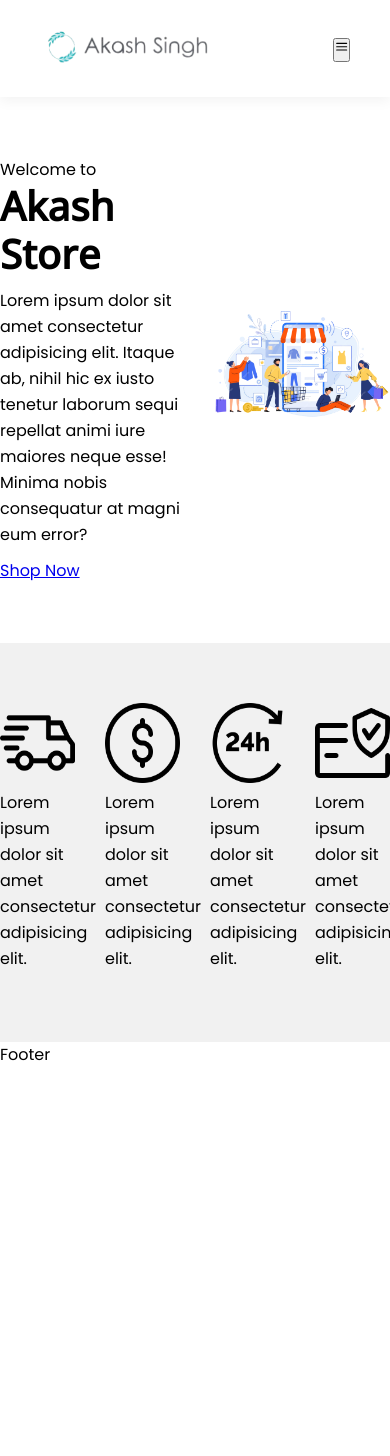
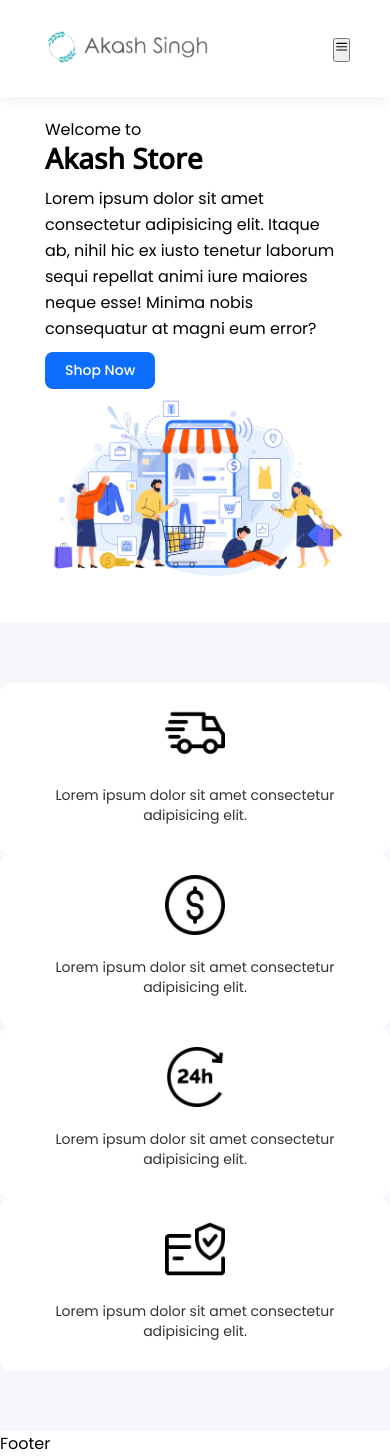
Before and after one commit to AkashThakur14/Ecommerce, a React (Vite) app: page / in a window 390 px wide. Shown: the top 1456 px of the page. Before the commit the page ends 1067 px from the top, so only its background shows below. Built offline with nearby package versions, Linux system fonts and the light colour scheme.

Commit message:
responsive

```diff
--- a/src/App.css
+++ b/src/App.css
@@ -1,25 +1,88 @@
 @import url('https://fonts.googleapis.com/css2?family=Open+Sans:ital,wght@0,480;1,480&family=Poppins:wght@400;500;600;700;800&display=swap');
+
 *{
   box-sizing: border-box;
   margin: 0;
   padding: 0;
 }
-h1,h2,h3,h4{font-family: "Open Sans", sans-serif;}
-*:not(i,h1,h2,h3,h4){font-family: "Poppins", sans-serif;}
-.pt-60{padding-top: 60px;}
-.pb-60{padding-bottom: 60px;}
-.main-heading{font-size: 40px;line-height: 120%;margin: 0 0 10px;}
-.bg-dark{background: #f1f1f1;}
-.container{max-width: 1440px;margin: 0 auto;width: 100%;}
-.row{display: flex;flex-wrap: wrap;margin: 0 -15px;}
-.row>div{padding-left:15px;padding-right:15px;}
-.col-50{width: 50%;max-width: 50%;flex: 0 0 50%;}
-.col-25{width: 25%;max-width: 25%;flex: 0 0 25%;}
-p{font-size: 16px;line-height: 26px;margin: 0 0 10px;}
-figure img{max-width: 100%;}
-.align-items-center{align-items: center;}
-.justify-content-center{justify-content: center;}
-.justify-content-between{justify-content: space-between;}
+
+h1,h2,h3,h4 {
+  font-family: "Open Sans", sans-serif;
+}
+
+*:not(i,h1,h2,h3,h4) {
+  font-family: "Poppins", sans-serif;
+}
+
+.pt-60 {
+  padding-top: 60px;
+}
+
+.pb-60 {
+  padding-bottom: 60px;
+}
+
+.main-heading {
+  font-size: 40px;
+  line-height: 120%;
+  margin: 0 0 10px;
+}
+
+.bg-dark {
+  background: #f5f7fa;
+}
+
+.container {
+  max-width: 1440px;
+  margin: 0 auto;
+  width: 100%;
+}
+
+.row {
+  display: flex;
+  flex-wrap: wrap;
+  margin: 0 15px;
+}
+
+.row > div {
+  padding-left: 15px;
+  padding-right: 15px;
+}
+
+.col-50 {
+  width: 50%;
+  max-width: 50%;
+  flex: 0 0 50%;
+}
+
+.col-25 {
+  width: 25%;
+  max-width: 25%;
+  flex: 0 0 25%;
+}
+
+p {
+  font-size: 16px;
+  line-height: 26px;
+  margin: 0 0 10px;
+}
+
+figure img {
+  max-width: 100%;
+}
+
+.align-items-center {
+  align-items: center;
+}
+
+.justify-content-center {
+  justify-content: center;
+}
+
+.justify-content-between {
+  justify-content: space-between;
+}
+
 
 /* ===== Header Styling ===== */
 header {
@@ -28,7 +91,7 @@ header {
   justify-content: space-between;
   align-items: center;
   padding: 20px 40px;
-  background-color: var(--white);
+  background-color: #ffffff;
   box-shadow: 0 4px 12px rgba(0, 0, 0, 0.05);
   position: sticky;
   top: 0;
@@ -57,8 +120,8 @@ header {
 /* Navbar Links */
 .navbar-list .nav-link {
   text-decoration: none;
-  color: var(--black);
-  font-family: var(--font-dm-sans);
+  color: #2e2e2e;
+  font-family: "Poppins", sans-serif;
   font-size: 18px;
   transition: color 0.3s ease;
   position: relative;
@@ -67,32 +130,32 @@ header {
 }
 
 .navbar-list .nav-link:hover {
-  color: var(--primary-blue);
+  color: #0d6efd;
 }
 
 /* Login Button */
 .login-btn {
   padding: 8px 16px;
-  border: 1px solid var(--primary-blue);
-  border-radius: var(--border-radius);
-  background-color: var(--primary-blue);
-  color: var(--white) !important;
+  border: 1px solid #0d6efd;
+  border-radius: 10px;
+  background-color: #0d6efd;
+  color: #ffffff !important;
   font-weight: 500;
 }
 
 .login-btn:hover {
-  background-color: var(--deep-blue);
+  background-color: #0b5ed7;
 }
 
 /* Cart Icon */
 .cart-trolley {
   font-size: 24px;
-  color: var(--black);
+  color: #2e2e2e;
   transition: color 0.3s ease;
 }
 
 .cart-trolley:hover {
-  color: var(--primary-blue);
+  color: #0d6efd;
 }
 
 /* Cart Total Badge */
@@ -100,8 +163,8 @@ header {
   position: absolute;
   top: -8px;
   right: -10px;
-  background-color: var(--primary-blue);
-  color: var(--white);
+  background-color: #0d6efd;
+  color: #ffffff;
   font-size: 12px;
   font-weight: 600;
   width: 20px;
@@ -116,7 +179,88 @@ header {
   display: none;
 }
 
+.bg-light-blue {
+  background-color: #f5f9ff;
+}
 
+.text-muted {
+  color: #6c757d;
+}
+
+.text-primary {
+  color: #0d6efd;
+}
+
+.text-dark {
+  color: #2e2e2e;
+}
+
+.button {
+  display: inline-block;
+  padding: 10px 24px;
+  font-size: 16px;
+  font-weight: 500;
+  border-radius: 8px;
+  text-decoration: none;
+  transition: background-color 0.3s ease;
+}
+
+.button--primary {
+  background-color: #0d6efd;
+  color: #ffffff;
+  border: none;
+}
+
+.button--primary:hover {
+  background-color: #0b5ed7;
+}
+
+.services-wrapper {
+  background-color: #f5f7fa; /* Dark background */
+  padding-top: 60px;
+  padding-bottom: 60px;
+}
+
+.services-wrapper .container {
+  max-width: 1440px;
+  margin: 0 auto;
+  width: 100%;
+}
+
+.services-wrapper .row {
+  display: flex;
+  flex-wrap: wrap;
+  justify-content: space-between;
+  margin: 0 -15px;
+}
+
+.services-wrapper .col-25 {
+  width: 25%;
+  max-width: 25%;
+  padding: 0 15px;
+  box-sizing: border-box;
+}
+
+.services-wrapper .box {
+  background: #ffffff;
+  padding: 30px;
+  border-radius: 10px;
+  text-align: center;
+}
+
+.services-wrapper .box figure img {
+  width: 80px;
+  height: 80px;
+  margin-bottom: 15px;
+}
+
+.services-wrapper .box p {
+  font-size: 16px;
+  line-height: 24px;
+  color: #333;
+}
+
+/* ========================== Media Queries ==================== */
 @media (max-width: 768px) {
 
   .menu-web {
@@ -132,7 +276,7 @@ header {
     position: fixed;
     left: 0;
     width: 60%;
-    background-color: var(--primary-blue);
+    background-color: #0d6efd;
     z-index: 100;
     height: 100%;
     top: 0;
@@ -146,23 +290,72 @@ header {
   }
 
   a.nav-link {
-    color: #fff !important;
+    color: #ffffff !important;
     text-align: left !important;
   }
 
   .cart-total {
-    background-color: #fff;
-    color: #000;
+    background-color: #ffffff;
+    color: #2e2e2e;
   }
 
   .navbar-list a.login-btn.nav-link {
-    background: #fff;
+    background: #ffffff;
     width: 100%;
     display: block;
-    color: var(--primary-blue) !important;
+    color: #0d6efd !important;
   }
 
   .menu-mobile ul li {
     width: 100%;
   }
+
+  .hero-wrapper {
+    padding-top: 40px;
+    padding-bottom: 40px;
+  }
+
+  .col-50 {
+    width: 100%;
+    max-width: 100% ;
+    flex: none;
+  }
+
+  .main-heading {
+    font-size: 28px;
+    line-height: 120%;
+  }
+
+  .button--primary {
+    font-size: 14px;
+    padding: 8px 20px;
+  }
+
+  .hero-wrapper {
+    padding: 20px 15px;
+  }
+  .services-wrapper .row {
+    justify-content: center;
+
+  }
+
+  .services-wrapper .col-25 {
+    width: 100%;
+    max-width: 100%;
+    flex:none;
+  }
+
+  .services-wrapper .box {
+    padding: 20px;
+  }
+
+  .services-wrapper .box figure img {
+    width: 60px;
+    height: 60px;
+  }
+
+  .services-wrapper .box p {
+    font-size: 14px;
+    line-height: 20px;
+  }
 }
--- a/src/pages/Home.jsx
+++ b/src/pages/Home.jsx
@@ -4,14 +4,14 @@ import { Services } from '../components/Services'
 
 export const Home = () => {
   const data = {
-    sname:"Akash Store",
-}
+    sname: "Akash Store",
+  }
 
   return (
-        <div>
-        <HeroSection myData = {data} />
-        <Services />
-</div>
+    <>
+      <HeroSection myData={data} />
+      <Services />
+    </>
 
 
   )
```
Also changed, not shown: src/components/HeroSection.jsx (+7 -7 lines).
